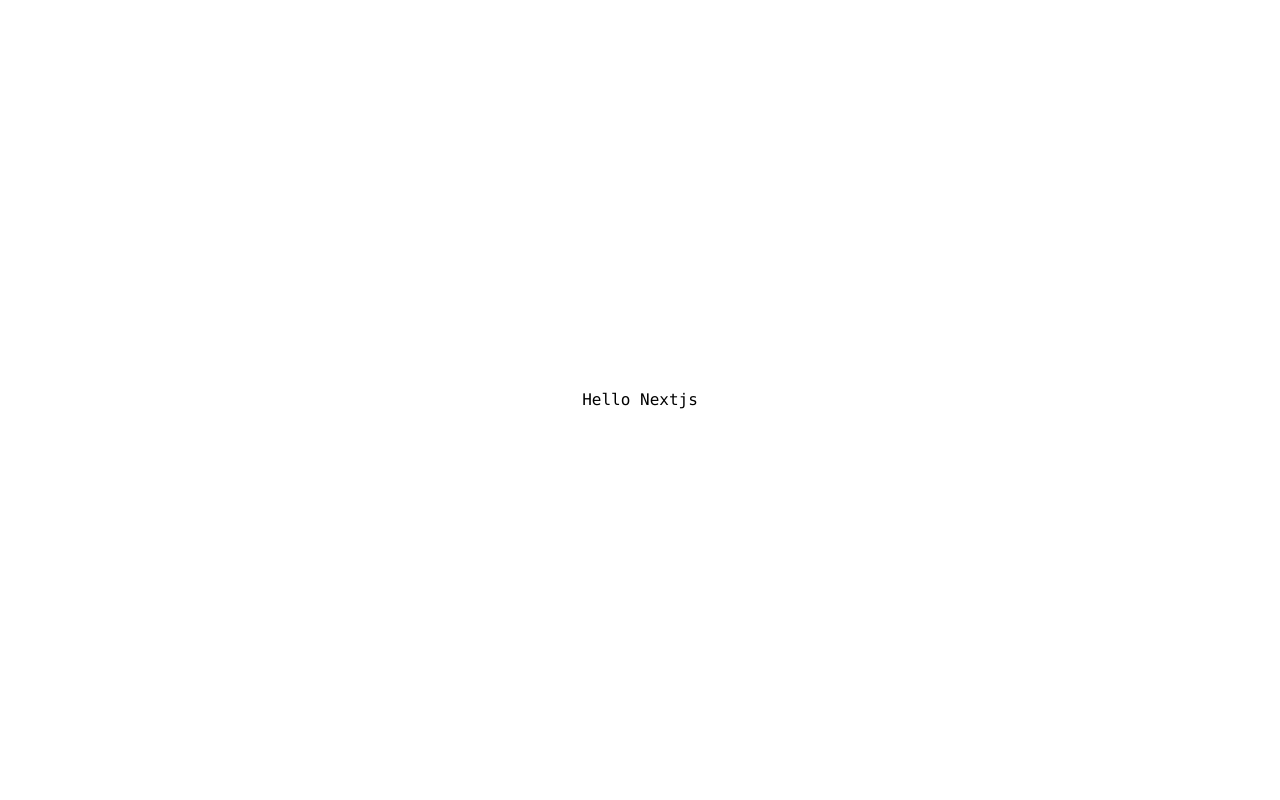
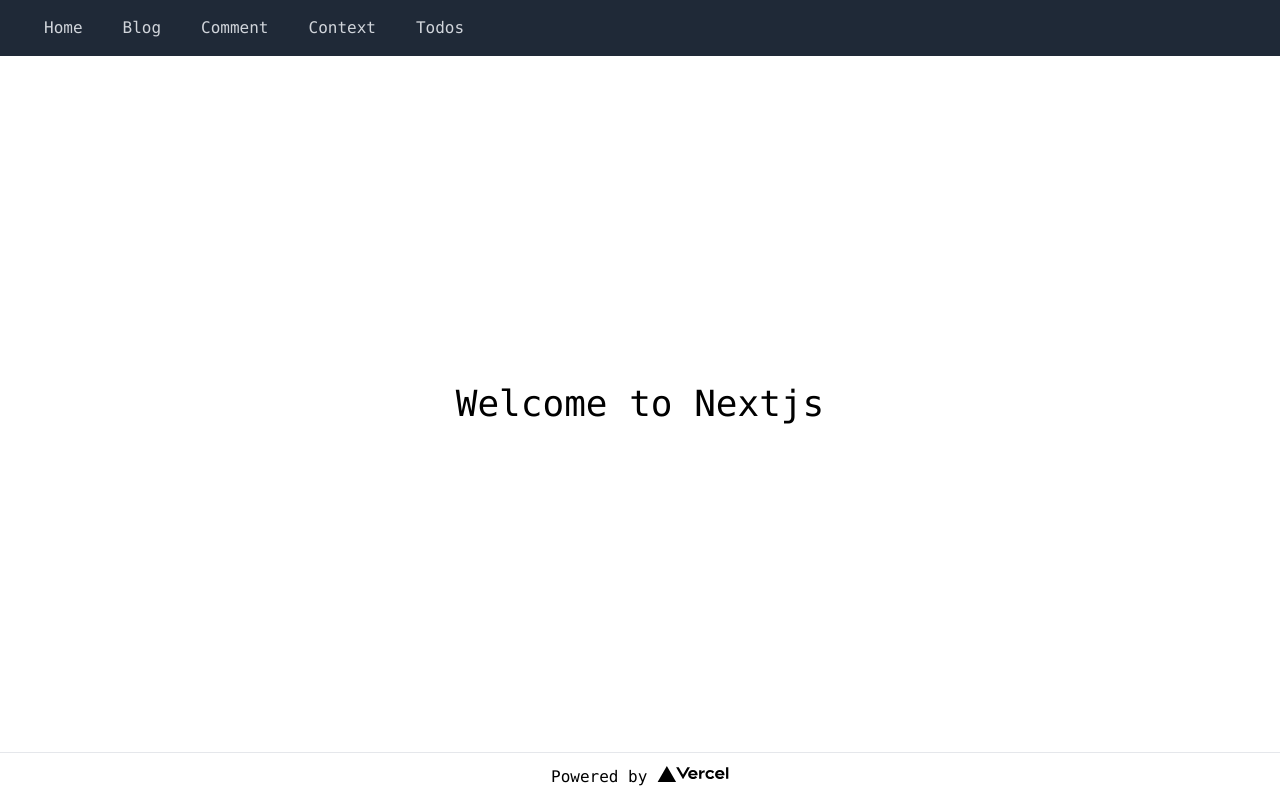
Before and after one commit to nazeudon/nextjs_testing, a Next.js app: page / in a window 1280 px wide. Built offline with nearby package versions, Linux system fonts and the light colour scheme.

Commit message:
added Layout component

```diff
--- /dev/null
+++ b/components/Layout.tsx
@@ -0,0 +1,82 @@
+import Head from "next/head";
+import Link from "next/link";
+import Image from "next/image";
+
+interface TITLE {
+  title: string;
+}
+
+const Layout: React.FC<TITLE> = ({ children, title = "Nextjs" }) => {
+  return (
+    <div className="flex flex-col items-center justify-center min-h-screen font-mono">
+      <Head>
+        <title>{title}</title>
+      </Head>
+      <header>
+        <nav className="w-screen bg-gray-800">
+          <div className="flex items-center pl-8 h-14">
+            <div className="flex space-x-4">
+              <Link href="/">
+                <a
+                  data-testid="home-nav"
+                  className="px-3 py-2 text-gray-300 rounded hover:bg-gray-700"
+                >
+                  Home
+                </a>
+              </Link>
+              <Link href="/blog-page">
+                <a
+                  data-testid="blog-nav"
+                  className="px-3 py-2 text-gray-300 rounded hover:bg-gray-700"
+                >
+                  Blog
+                </a>
+              </Link>
+              <Link href="/comment-page">
+                <a
+                  data-testid="comment-nav"
+                  className="px-3 py-2 text-gray-300 rounded hover:bg-gray-700"
+                >
+                  Comment
+                </a>
+              </Link>
+              <Link href="/context-page">
+                <a
+                  data-testid="context-nav"
+                  className="px-3 py-2 text-gray-300 rounded hover:bg-gray-700"
+                >
+                  Context
+                </a>
+              </Link>
+              <Link href="/task-page">
+                <a
+                  data-testid="task-nav"
+                  className="px-3 py-2 text-gray-300 rounded hover:bg-gray-700"
+                >
+                  Todos
+                </a>
+              </Link>
+            </div>
+          </div>
+        </nav>
+      </header>
+      <main className="flex flex-col items-center justify-center flex-1 w-screen">
+        {children}
+      </main>
+      <footer className="flex items-center justify-center w-full h-12 border-t">
+        <a
+          href="https://vercel.com?utm_source=create-next-app&utm_medium=default-template&utm_campaign=create-next-app"
+          target="_blank"
+          rel="noopener noreferrer"
+        >
+          Powered by{" "}
+          <span>
+            <Image src="/vercel.svg" alt="Vercel Logo" width={72} height={16} />
+          </span>
+        </a>
+      </footer>
+    </div>
+  );
+};
+
+export default Layout;
--- a/pages/index.tsx
+++ b/pages/index.tsx
@@ -1,8 +1,10 @@
+import Layout from "../components/Layout";
+
 const Home: React.FC = () => {
   return (
-    <div className="flex justify-center items-center flex-col min-h-screen font-mono">
-      Hello Nextjs
-    </div>
+    <Layout title="Home">
+      <p className="text-4xl">Welcome to Nextjs</p>
+    </Layout>
   );
 };
 export default Home;
```
